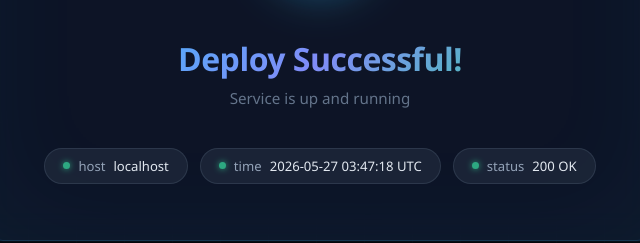
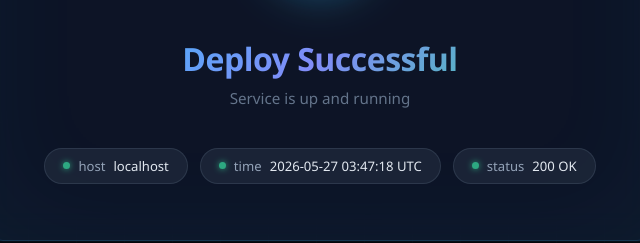
Before and after one commit to hinemosu1415/test, a plain HTML site: page index.html in a window 1280 px wide. Shown: the part 370-613 px from the top of the page, 320-960 px from the left. Drawn offline with Linux system fonts and the light colour scheme.

Commit message:
commit-OK?

```diff
--- a/index.html
+++ b/index.html
@@ -139,7 +139,7 @@
 <body>
   <div class="card">
     <div class="ring"><div class="ring-inner"><span class="check">✓</span></div></div>
-    <h1>Deploy Successful!</h1>
+    <h1>Deploy Successful</h1>
     <p class="sub">Service is up and running</p>
     <div class="badges">
       <div class="badge">
```
